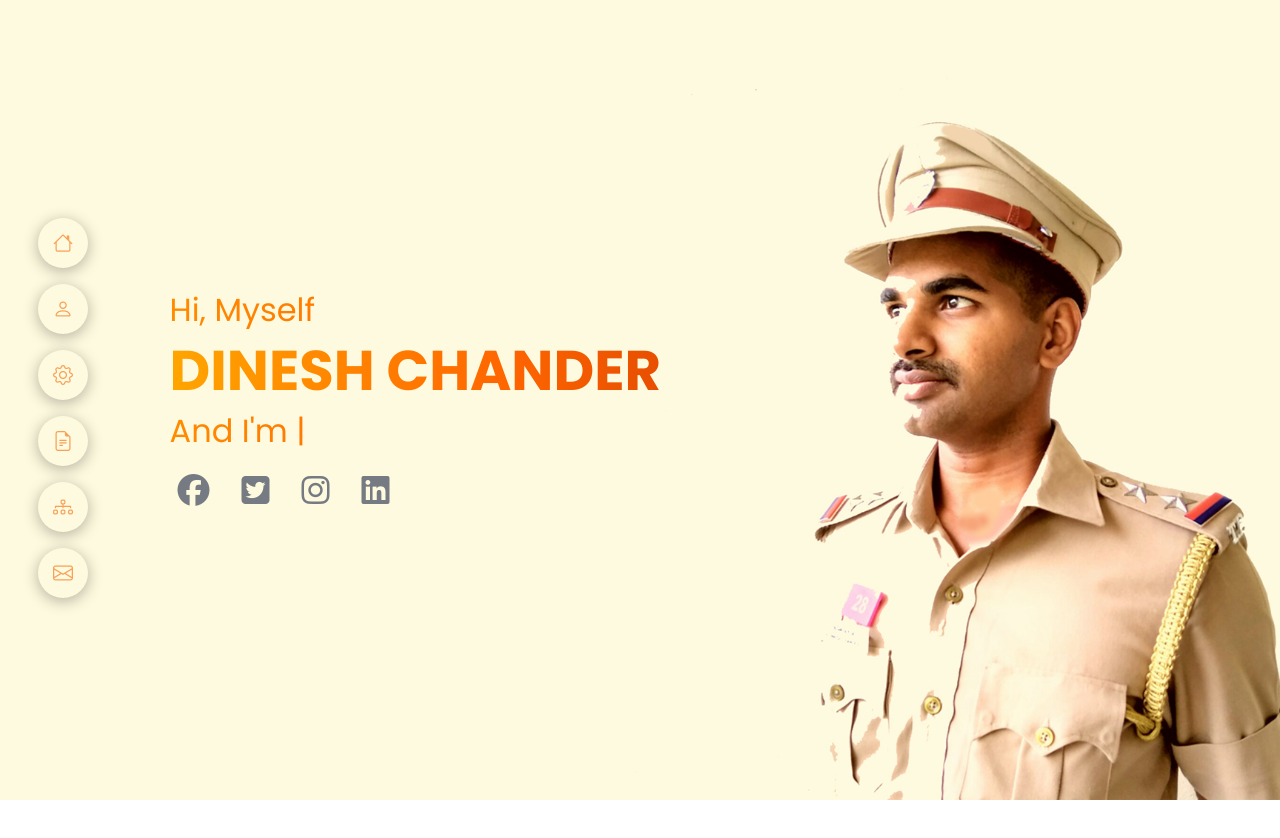
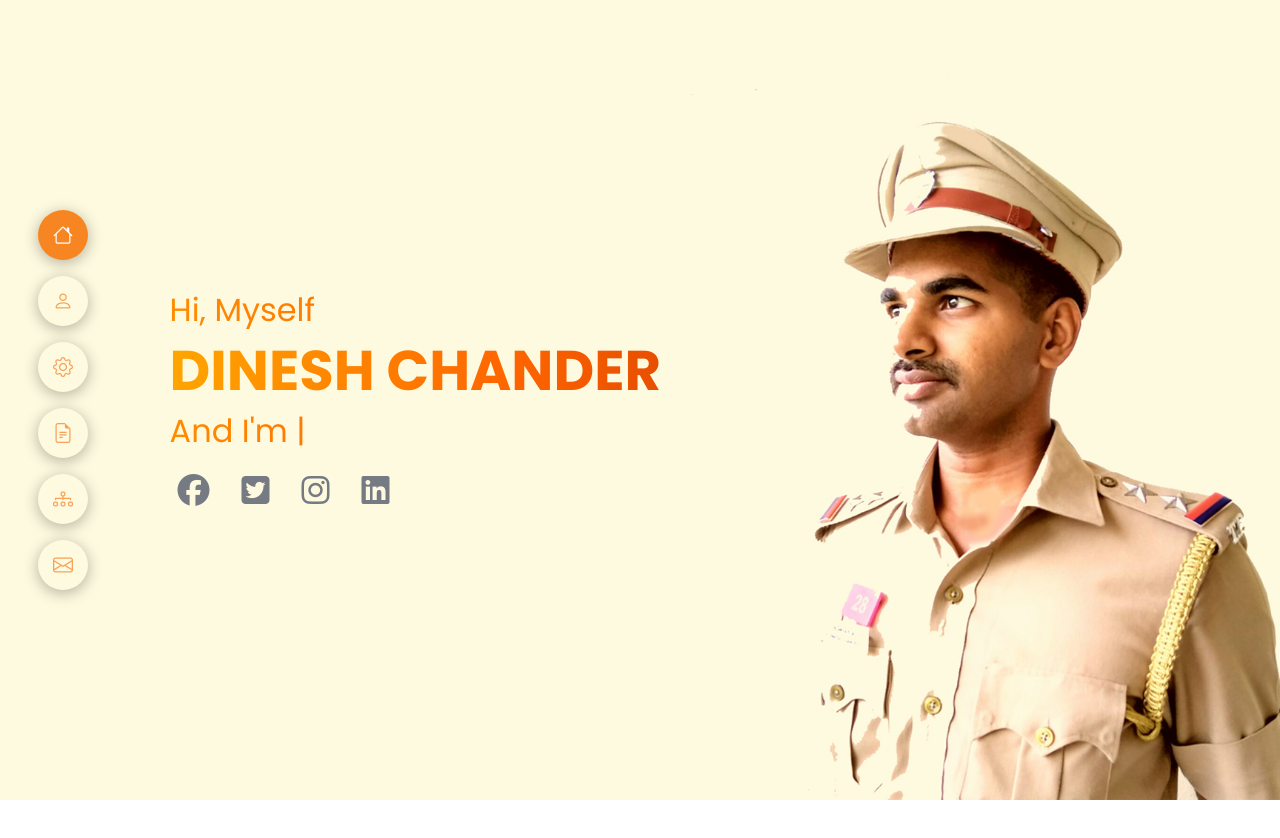
Before and after one commit to rdc-tech49/RDC, a plain HTML site: page index.html in a window 1280 px wide. Shown: the top 838 px of the page. Drawn offline with nearby package versions, Linux system fonts and the light colour scheme.

Commit message:
added scroll

```diff
--- a/index.html
+++ b/index.html
@@ -38,8 +38,9 @@
    <!-- gsap animation   -->
    <script src="https://cdnjs.cloudflare.com/ajax/libs/gsap/3.12.2/gsap.min.js"></script>
    <script src="https://cdnjs.cloudflare.com/ajax/libs/gsap/3.12.2/ScrollTrigger.min.js"></script>
+   <script src="https://cdn.jsdelivr.net/npm/gsap@3.12.7/dist/gsap.min.js"></script>
 
-
+   <script src="https://cdnjs.cloudflare.com/ajax/libs/animejs/3.2.2/anime.min.js" integrity="sha512-aNMyYYxdIxIaot0Y1/PLuEu3eipGCmsEUBrUq+7aVyPGMFH8z0eTP0tkqAvv34fzN6z+201d3T8HPb1svWSKHQ==" crossorigin="anonymous" referrerpolicy="no-referrer"></script>
 </head>
 <body>
   <header id="header" class="">
@@ -48,8 +49,8 @@
         <i class="fas fa-bars"></i>
       </div>
       <ul class="navbar-ulist" id="side-menu">
-        <li class="navbar-list nav-first">
-          <a class="navbar-link nav-active" href="#hero">
+        <li class="navbar-list ">
+          <a class="navbar-link " href="#hero">
             <div class="nav-img-div"><i class="bi bi-house "></i><span class="nav-link-text">Home</span></div>
           </a>
         </li>
@@ -87,6 +88,7 @@
   <section id="hero" class="container-fluid vh-100 d-flex flex-column justify-content-center flex-wrap  text-center text-sm-start align-items-md-start align-items-sm-start">
     <h4 class="fs-1 fw-normal mb-2 deep-orange-gradient hero-h4 ">Hi, Myself</h4>
     <h1 class="hero-name2 fw-bold text-wrap mb-2  gradient-text hero-h1">DINESH CHANDER</h1>
+
     <h3 class="hero-name3 fs-1 fw-normal mb-2 deep-orange-gradient hero-h3">And I'm <span class="fs-1 fw-normal multiple-text sunset-gradient"></span></h3>
 
     <div class="hero-social-icons d-flex justify-content-center align-items-center mt-2 justify-content-lg-start ">
@@ -163,7 +165,7 @@
   </section>
 
   <!-- ---resume section--- -->
-  <section id="resume" class="resume-container pt-3 mb-4">
+  <section  class="resume-container pt-3 mb-4" id="resume">
     <p class="section-header mb-2 mt-lg-4 fs-sm-3 fw-semibold">MY QUALIFICATION</p>
     <h2 class="section-subheader gradient-text resumess1">AWESOME JOURNEY</h2>
     <div class="journey-grid mt-1 d-flex flex-column  flex-wrap mx-auto justify-content-center align-items-center overflow-hidden flex-md-row">
@@ -232,6 +234,7 @@
         <span class="btn-icon"><i class="fas fa-download"></i></span>
       </a>
     </div>
+    </section>
 
 
     <!-- --slideshow section-- -->
@@ -288,7 +291,7 @@
       </div>
     </div>
     <!-- end of slideshow section-- -->
-  </section>
+
 
   <!-- ---my services--- -->
   <section id="services">
@@ -438,5 +441,35 @@
   <script src="main.js"></script>
 
 
+
+  <script>
+    document.addEventListener("DOMContentLoaded", function () {
+      const sections = document.querySelectorAll("section");
+      const navLinks = document.querySelectorAll(".navbar-link");
+
+      const observer = new IntersectionObserver(
+        (entries) => {
+          entries.forEach((entry) => {
+            if (entry.isIntersecting) {
+              navLinks.forEach((link) => {
+                link.parentElement.classList.remove("active"); // Remove active class
+                if (link.getAttribute("href").substring(1) === entry.target.id) {
+                  link.parentElement.classList.add("active"); // Add active class
+                }
+              });
+            }
+          });
+        },
+        {
+
+          threshold: 0.5 } // Adjust the threshold for when a section is considered "active"
+      );
+
+      sections.forEach((section) => {
+        observer.observe(section);
+      });
+    });
+  </script>
+
 </body>
 </html>
--- a/styles.css
+++ b/styles.css
@@ -70,7 +70,7 @@ nav {
   align-items: center;
   justify-content: flex-end;
   border-radius: 50%;
-  background-color: #f7c193;
+  background-color: #fefadf;
 
 }
 .navbar-ulist {
@@ -116,6 +116,10 @@ nav {
 
 
 .hero-name2{
+  font-size: 3.5rem;
+  /* color: #f78522; */
+}
+.hero-name4{
   font-size: 3.5rem;
   /* color: #f78522; */
 }
@@ -679,8 +683,15 @@ form div input, div textarea{
     height:50px ;
     border-radius: 50%;
     color:#f7a258;
-    margin-left: 14.5px;  /*align the icon*/
+    /* padding-bottom: 16px; change for .active */
+    margin-left: 14.5px;
+      /*14.5align the icon*/
   }
+  .navbar-list.active {
+    background-color: #f78522;
+    .nav-img-div{
+      color:white;}
+    }
   .bi{
     font-size: 20px;
   }
@@ -795,6 +806,13 @@ form div input, div textarea{
       visibility: visible;
     }
   }
+
+  .navbar-list.active {
+    background-color: #f78522;
+    .nav-img-div{
+      color:white;}
+    }
+
   #hero {
     background-image:url(images/bg1.png);
   }
```
Also changed, not shown: main.js (line endings or trailing spaces). Lines whose indentation alone changed are shown as unchanged.
